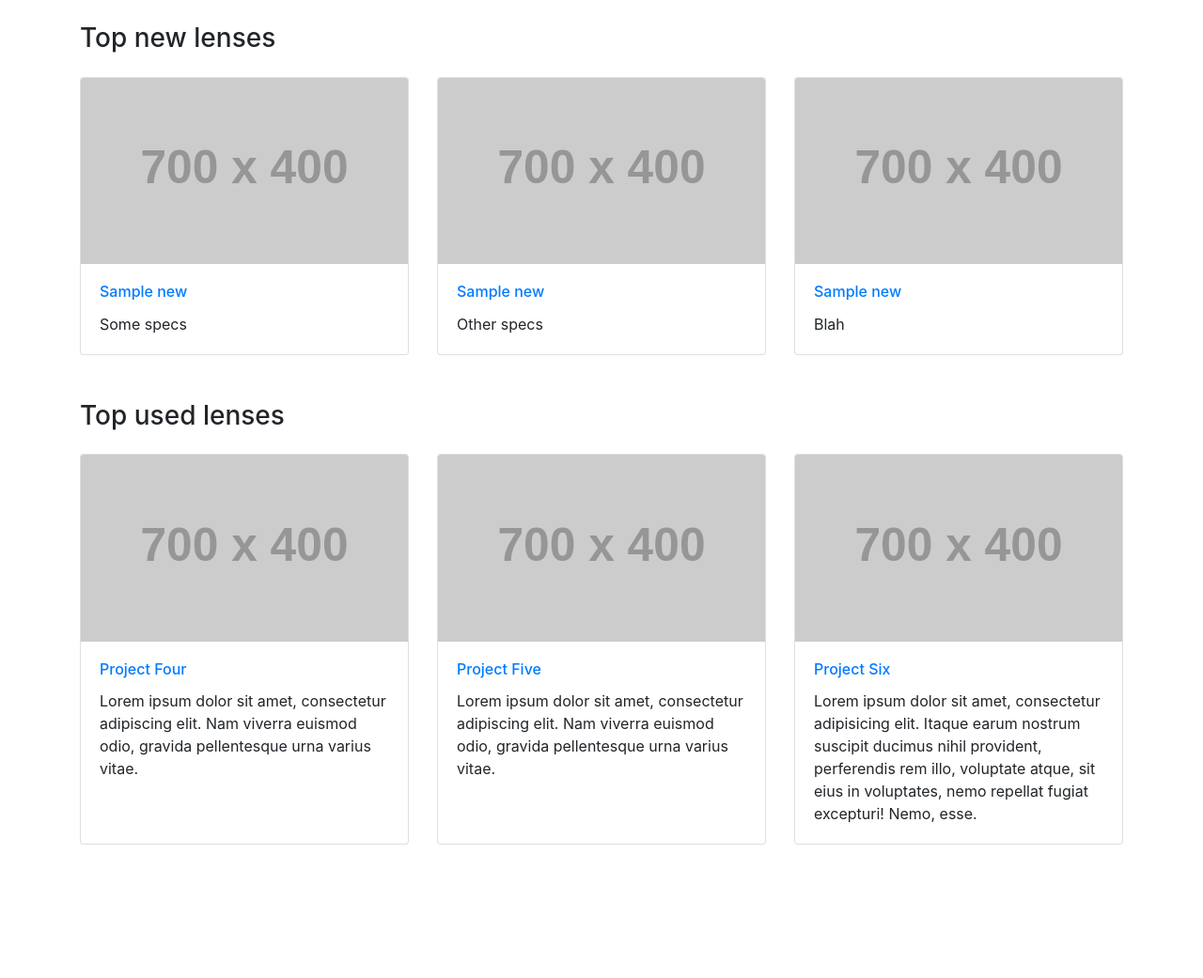
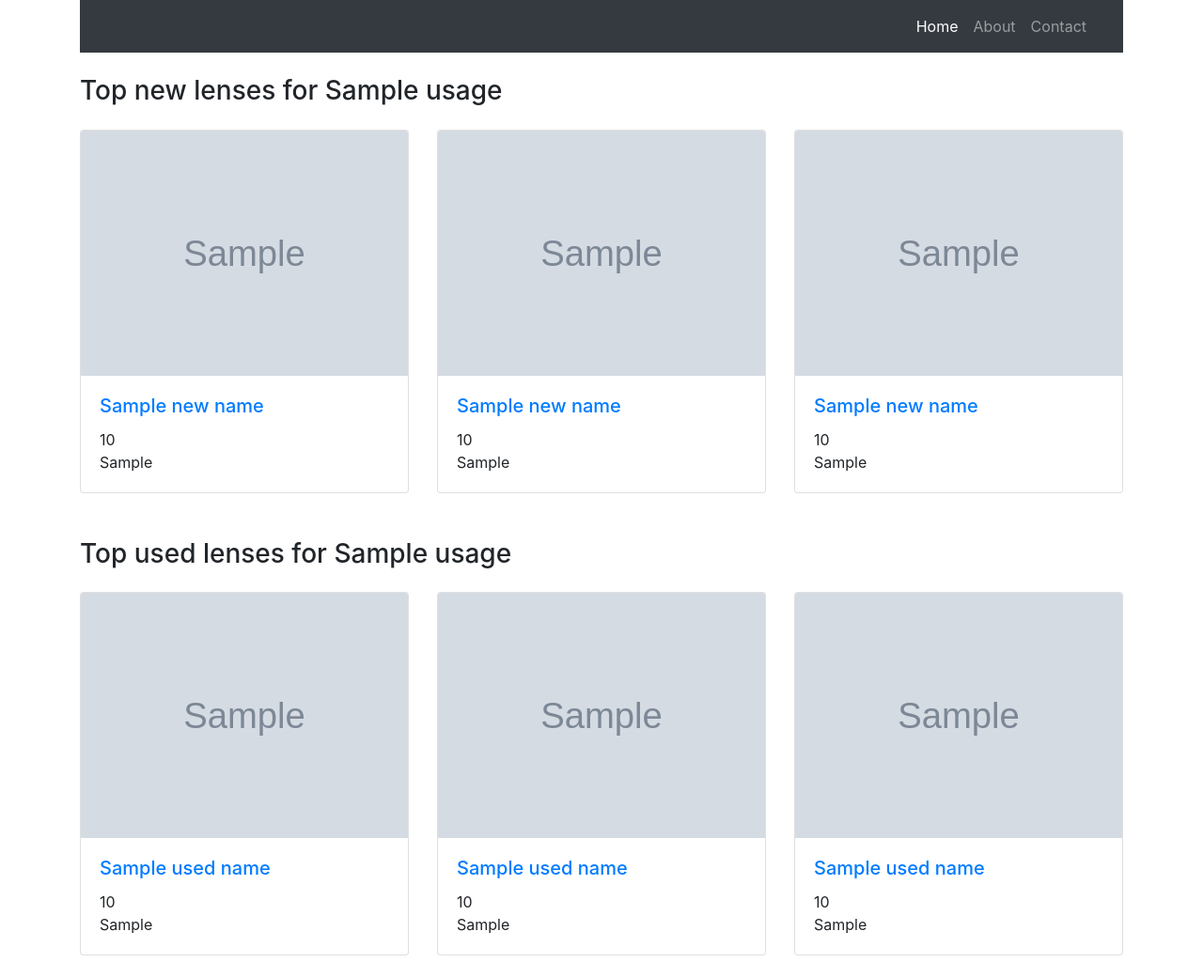
Before and after one commit to akovcharova/lens_expert, a Flask app: template flask_app/lens_app/templates/output.html in a window 1280 px wide. Shown: the whole page at 94% size. Before the commit the page ends 899 px from the top, so only its background shows below. Run offline with Flask 2, Linux system fonts and the light colour scheme; the template is opened without the code that fills it: most values are stand-ins (such as "Sample title", 1, 10 or a date in 2020); grey boxes marked "Sample" are stand-in pictures; grey boxes labelled with a size stand in for pictures from a placeholder-image service; some libraries are stand-ins or nearby versions.

Commit message:
Flask app improvements :sparkles:

```diff
--- a/flask_app/lens_app/templates/output.html
+++ b/flask_app/lens_app/templates/output.html
@@ -13,83 +13,119 @@
 
     <div class="container">
 
+  </head>
+  <body>
+    <nav class="navbar navbar-expand-lg navbar-dark bg-dark static-top">
+      <div class="container">
+        <button class="navbar-toggler" type="button" data-toggle="collapse" data-target="#navbarResponsive" aria-controls="navbarResponsive" aria-expanded="false" aria-label="Toggle navigation">
+          <span class="navbar-toggler-icon"></span>
+        </button>
+        <div class="collapse navbar-collapse" id="navbarResponsive">
+          <ul class="navbar-nav ml-auto">
+            <li class="nav-item active">
+              <a class="nav-link" href="#">Home
+                <span class="sr-only">(current)</span>
+              </a>
+            </li>
+            <li class="nav-item">
+              <a class="nav-link" href="about">About</a>
+            </li>
+            <li class="nav-item">
+              <a class="nav-link" href="contact">Contact</a>
+            </li>
+          </ul>
+        </div>
+      </div>
+    </nav>
     <!-- Page Heading -->
-  <h3 class="my-4">Top new lenses
+    <h3 class="my-4">Top new lenses for {{usage}}
     </h3>
-
-  <div class="row" id="top_new" >
+    <div class="row">
       <div class="col-lg-4 col-sm-6 mb-4">
         <div class="card h-100">
-        <a href="#"><img class="card-img-top" src="http://placehold.it/700x400" alt=""></a>
+          <a href="#"><img class="card-img-top" style="max-height:300px;max-width:400px;" src={{new_img[0]}} alt=""></a>
           <div class="card-body">
-          <h6 class="card-title">
-            <a href="#">{{top_new[0]}}</a>
-          </h6>
-          <p class="card-text">Some specs</p>
+            <h5 class="card-title">
+              <a href={{new_ref[0]}}>{{new_name[0]}}</a>
+            </h5>
+            <p class="card-text">
+            {{new_price[0]}}<br>
+          {{new_pop[0]}}</p>
           </div>
         </div>
       </div>
       <div class="col-lg-4 col-sm-6 mb-4">
         <div class="card h-100">
-        <a href="#"><img class="card-img-top" src="http://placehold.it/700x400" alt=""></a>
+          <a href="#"><img class="card-img-top" style="max-height:300px;max-width:400px;" src={{new_img[1]}} alt=""></a>
           <div class="card-body">
-          <h6 class="card-title">
-            <a href="#">{{top_new[1]}}</a>
-          </h6>
-          <p class="card-text">Other specs</p>
+            <h5 class="card-title">
+              <a href={{new_ref[1]}}>{{new_name[1]}}</a>
+            </h5>
+            <p class="card-text">
+            {{new_price[1]}}<br>
+          {{new_pop[1]}}</p>
           </div>
         </div>
       </div>
       <div class="col-lg-4 col-sm-6 mb-4">
         <div class="card h-100">
-        <a href="#"><img class="card-img-top" src="http://placehold.it/700x400" alt=""></a>
+          <a href="#"><img class="card-img-top" style="max-height:300px;max-width:400px;" src={{new_img[2]}} alt=""></a>
           <div class="card-body">
-          <h6 class="card-title">
-            <a href="#">{{top_new[2]}}</a>
-          </h6>
-          <p class="card-text">Blah</p>
+            <h5 class="card-title">
+              <a href={{new_ref[2]}}>{{new_name[2]}}</a>
+            </h5>
+            <p class="card-text">
+            {{new_price[2]}}<br>
+          {{new_pop[2]}}</p>
           </div>
         </div>
       </div>
     </div>
 
-  <h3 class="my-4">Top used lenses
+    <h3 class="my-4">Top used lenses for {{usage}}
     </h3>
     <div class="row">
       <div class="col-lg-4 col-sm-6 mb-4">
         <div class="card h-100">
-        <a href="#"><img class="card-img-top" src="http://placehold.it/700x400" alt=""></a>
+          <a href="#"><img class="card-img-top" style="max-height:300px;max-width:400px;" src={{used_img[0]}} alt=""></a>
           <div class="card-body">
-          <h6 class="card-title">
-            <a href="#">Project Four</a>
-          </h6>
-          <p class="card-text">Lorem ipsum dolor sit amet, consectetur adipiscing elit. Nam viverra euismod odio, gravida pellentesque urna varius vitae.</p>
+            <h5 class="card-title">
+              <a href={{used_ref[0]}}>{{used_name[0]}}</a>
+            </h5>
+            <p class="card-text">
+            {{used_price[0]}}<br>
+          {{used_pop[0]}}</p>
           </div>
         </div>
       </div>
       <div class="col-lg-4 col-sm-6 mb-4">
         <div class="card h-100">
-        <a href="#"><img class="card-img-top" src="http://placehold.it/700x400" alt=""></a>
+          <a href="#"><img class="card-img-top" style="max-height:300px;max-width:400px;" src={{used_img[1]}} alt=""></a>
           <div class="card-body">
-          <h6 class="card-title">
-            <a href="#">Project Five</a>
-          </h6>
-          <p class="card-text">Lorem ipsum dolor sit amet, consectetur adipiscing elit. Nam viverra euismod odio, gravida pellentesque urna varius vitae.</p>
+            <h5 class="card-title">
+              <a href={{used_ref[1]}}>{{used_name[1]}}</a>
+            </h5>
+            <p class="card-text">
+            {{used_price[1]}}<br>
+          {{used_pop[1]}}</p>
           </div>
         </div>
       </div>
       <div class="col-lg-4 col-sm-6 mb-4">
         <div class="card h-100">
-        <a href="#"><img class="card-img-top" src="http://placehold.it/700x400" alt=""></a>
+          <a href="#"><img class="card-img-top" style="max-height:300px;max-width:400px;" src={{used_img[2]}} alt=""></a>
           <div class="card-body">
-          <h6 class="card-title">
-            <a href="#">Project Six</a>
-          </h6>
-          <p class="card-text">Lorem ipsum dolor sit amet, consectetur adipisicing elit. Itaque earum nostrum suscipit ducimus nihil provident, perferendis rem illo, voluptate atque, sit eius in voluptates, nemo repellat fugiat excepturi! Nemo, esse.</p>
+            <h5 class="card-title">
+              <a href={{used_ref[2]}}>{{used_name[2]}}</a>
+            </h5>
+            <p class="card-text">
+            {{used_price[2]}}<br>
+          {{used_pop[2]}}</p>
           </div>
         </div>
       </div>
     </div>
+  </body>
   <!-- /.row -->
 
 </div>
```
Also changed, not shown: flask_app/lens_app/views.py (+29 -8 lines). Lines whose indentation alone changed are shown as unchanged.
